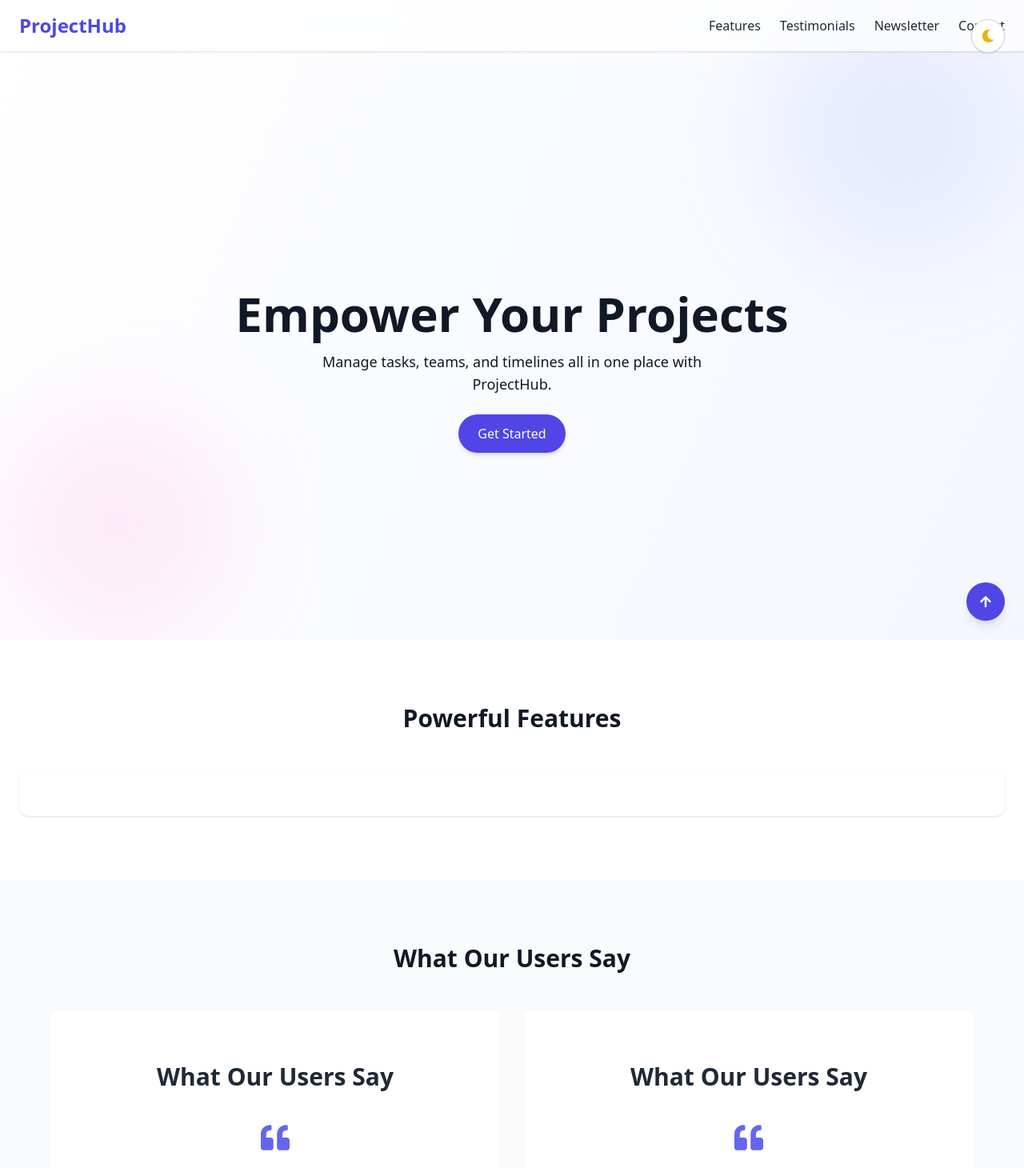
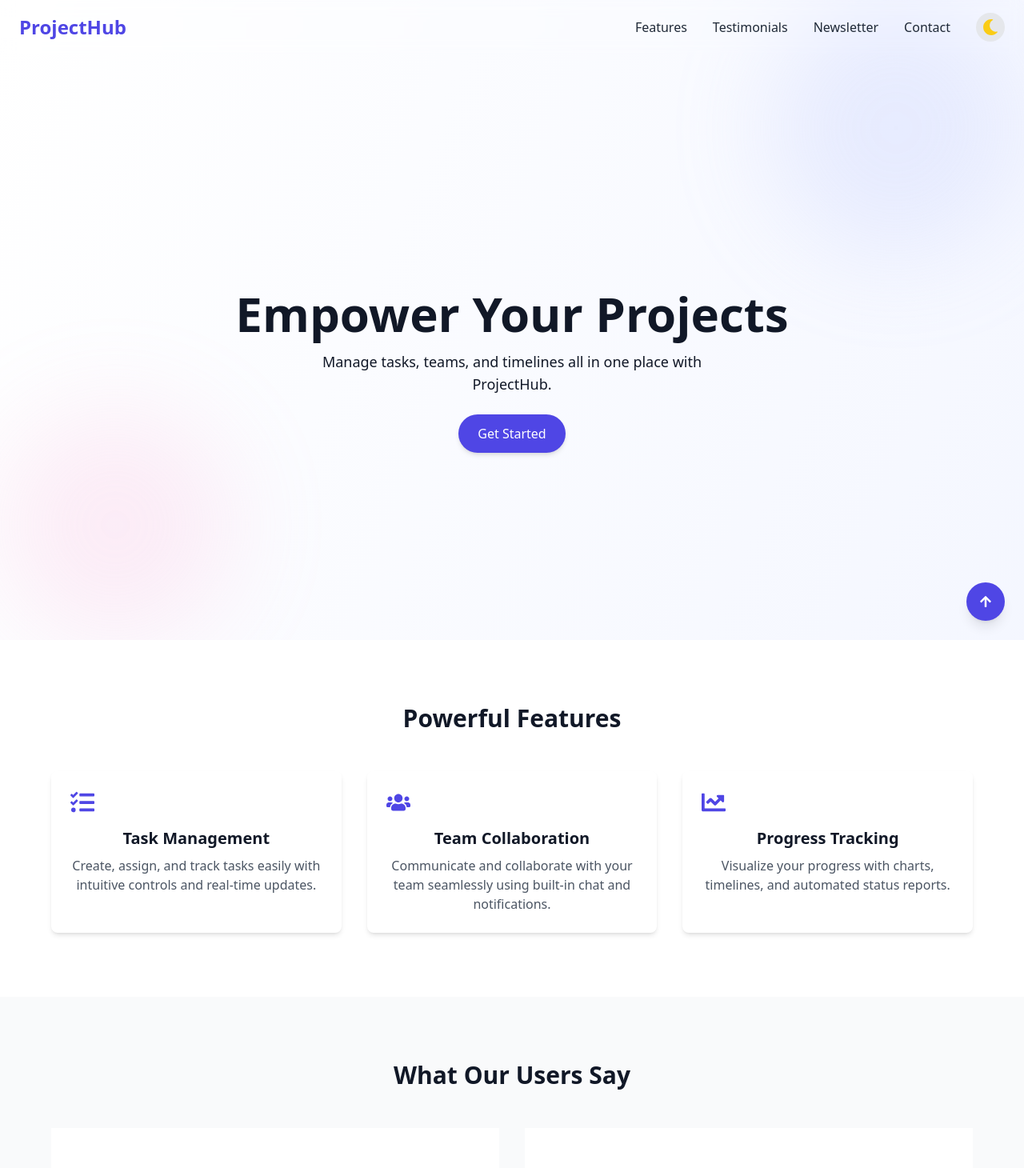
Before and after one commit to gauranshahuja/project-management-tool, a React (Vite) app in the folder client/: page / in a window 1280 px wide. Shown: the top 1460 px of the page at 80% size. Built offline with nearby package versions, Linux system fonts and the light colour scheme.

Commit message:
feat: refactor DarkModeToggle and Navbar components, add FeatureSection for enhanced UI and functionality

```diff
--- a/client/src/components/DarkModeToggle.jsx
+++ b/client/src/components/DarkModeToggle.jsx
@@ -1,31 +1,31 @@
 import { useEffect, useState } from "react";
-import { FaSun, FaMoon } from "react-icons/fa";
+import { FaMoon, FaSun } from "react-icons/fa";
 
-function DarkModeToggle() {
-  const [dark, setDark] = useState(
-    localStorage.getItem("theme") === "dark" ||
-      (!("theme" in localStorage) && window.matchMedia("(prefers-color-scheme: dark)").matches)
-  );
+const DarkModeToggle = () => {
+  const [darkMode, setDarkMode] = useState(() => {
+    return localStorage.getItem("theme") === "dark";
+  });
 
   useEffect(() => {
     const root = window.document.documentElement;
-    if (dark) {
+    if (darkMode) {
       root.classList.add("dark");
       localStorage.setItem("theme", "dark");
     } else {
       root.classList.remove("dark");
       localStorage.setItem("theme", "light");
     }
-  }, [dark]);
+  }, [darkMode]);
 
   return (
     <button
-      onClick={() => setDark(!dark)}
-      className="fixed top-6 right-6 z-50 bg-white dark:bg-gray-900 text-yellow-500 dark:text-gray-300 border border-gray-300 dark:border-gray-600 shadow p-3 rounded-full transition duration-300"
+      onClick={() => setDarkMode(!darkMode)}
+      className="p-2 rounded-full text-xl text-yellow-400 dark:text-white bg-gray-200 dark:bg-gray-700 hover:scale-105 transition-transform"
+      aria-label="Toggle Dark Mode"
     >
-      {dark ? <FaSun /> : <FaMoon />}
+      {darkMode ? <FaSun /> : <FaMoon />}
     </button>
   );
-}
+};
 
 export default DarkModeToggle;
--- a/client/src/components/FeatureCard.jsx
+++ b/client/src/components/FeatureCard.jsx
@@ -1,15 +1,16 @@
-import { IconContext } from "react-icons";
+// src/components/FeatureCard.jsx
 
-function FeatureCard({ icon, title, description }) {
+const FeatureCard = ({ icon, title, description, aos }) => {
   return (
-    <div className="bg-white dark:bg-gray-800 p-6 rounded-xl shadow hover:scale-105 transition transform duration-300">
-      <IconContext.Provider value={{ size: "2em", className: "text-indigo-500 mb-4" }}>
-        <div>{icon}</div>
-      </IconContext.Provider>
-      <h3 className="text-xl font-bold mb-2">{title}</h3>
-      <p>{description}</p>
+    <div
+      className="bg-white dark:bg-gray-800 rounded-lg shadow-md p-6 text-center hover:scale-105 transition-transform"
+      data-aos={aos}
+    >
+      <div className="text-indigo-600 mb-4">{icon}</div>
+      <h3 className="text-xl font-semibold mb-2">{title}</h3>
+      <p className="text-gray-600 dark:text-gray-300">{description}</p>
     </div>
   );
-}
+};
 
 export default FeatureCard;
--- /dev/null
+++ b/client/src/components/FeatureSection.jsx
@@ -0,0 +1,46 @@
+// src/components/FeatureSection.jsx
+
+import FeatureCard from "./FeatureCard";
+import { FaTasks, FaUsers, FaChartLine } from "react-icons/fa";
+
+const features = [
+  {
+    icon: <FaTasks size={30} />,
+    title: "Task Management",
+    description:
+      "Create, assign, and track tasks easily with intuitive controls and real-time updates.",
+    aos: "fade-up",
+  },
+  {
+    icon: <FaUsers size={30} />,
+    title: "Team Collaboration",
+    description:
+      "Communicate and collaborate with your team seamlessly using built-in chat and notifications.",
+    aos: "fade-up",
+  },
+  {
+    icon: <FaChartLine size={30} />,
+    title: "Progress Tracking",
+    description:
+      "Visualize your progress with charts, timelines, and automated status reports.",
+    aos: "fade-up",
+  },
+];
+
+const FeatureSection = () => {
+  return (
+    <div className="grid md:grid-cols-3 gap-8 max-w-6xl mx-auto">
+      {features.map((feature, index) => (
+        <FeatureCard
+          key={index}
+          icon={feature.icon}
+          title={feature.title}
+          description={feature.description}
+          aos={feature.aos}
+        />
+      ))}
+    </div>
+  );
+};
+
+export default FeatureSection;
--- a/client/src/components/Navbar.jsx
+++ b/client/src/components/Navbar.jsx
@@ -1,14 +1,13 @@
 // src/components/Navbar.jsx
 
-import { useState } from "react";
+import { useState, useEffect } from "react";
 import { Link } from "react-scroll";
 import { FaBars, FaTimes } from "react-icons/fa";
 import DarkModeToggle from "./DarkModeToggle";
 
 const Navbar = () => {
   const [menuOpen, setMenuOpen] = useState(false);
-
-  const toggleMenu = () => setMenuOpen(!menuOpen);
+  const [isScrolled, setIsScrolled] = useState(false);
 
   const navLinks = [
     { name: "Features", to: "features" },
@@ -17,21 +16,41 @@ const Navbar = () => {
     { name: "Contact", to: "contact" },
   ];
 
+  const toggleMenu = () => setMenuOpen(!menuOpen);
+
+  // Optional: Add scroll effect to change navbar background on scroll
+  useEffect(() => {
+    const handleScroll = () => {
+      setIsScrolled(window.scrollY > 10);
+    };
+
+    window.addEventListener("scroll", handleScroll);
+    return () => window.removeEventListener("scroll", handleScroll);
+  }, []);
+
   return (
-    <header className="fixed top-0 left-0 w-full bg-white/70 dark:bg-gray-900/70 backdrop-blur z-50 shadow">
+    <header
+      className={`fixed top-0 left-0 w-full z-50 transition-all duration-300 ${
+        isScrolled
+          ? "bg-white/80 dark:bg-gray-900/80 shadow"
+          : "bg-transparent"
+      } backdrop-blur`}
+    >
       <div className="max-w-7xl mx-auto px-6 py-4 flex justify-between items-center">
+        {/* Logo */}
         <h1 className="text-2xl font-bold text-indigo-600 dark:text-white">
           ProjectHub
         </h1>
 
-        {/* Desktop Nav */}
-        <nav className="hidden md:flex gap-6 items-center">
+        {/* Desktop Navigation */}
+        <nav className="hidden md:flex gap-8 items-center">
           {navLinks.map((link) => (
             <Link
               key={link.name}
               to={link.to}
               smooth={true}
               duration={500}
+              offset={-80}
               className="cursor-pointer text-gray-800 dark:text-white hover:text-indigo-600 dark:hover:text-indigo-400 transition"
             >
               {link.name}
@@ -40,21 +59,26 @@ const Navbar = () => {
           <DarkModeToggle />
         </nav>
 
-        {/* Mobile Nav Toggle */}
-        <button onClick={toggleMenu} className="md:hidden text-2xl text-gray-800 dark:text-white">
+        {/* Mobile Menu Toggle */}
+        <button
+          onClick={toggleMenu}
+          className="md:hidden text-2xl text-gray-800 dark:text-white"
+          aria-label="Toggle Menu"
+        >
           {menuOpen ? <FaTimes /> : <FaBars />}
         </button>
       </div>
 
-      {/* Mobile Menu */}
+      {/* Mobile Navigation */}
       {menuOpen && (
-        <div className="md:hidden px-6 py-4 space-y-4 bg-white dark:bg-gray-900">
+        <div className="md:hidden bg-white dark:bg-gray-900 px-6 py-4 space-y-4">
           {navLinks.map((link) => (
             <Link
               key={link.name}
               to={link.to}
               smooth={true}
               duration={500}
+              offset={-80}
               onClick={toggleMenu}
               className="block text-gray-800 dark:text-white hover:text-indigo-600 dark:hover:text-indigo-400 transition"
             >
--- a/client/src/pages/LandingPage.jsx
+++ b/client/src/pages/LandingPage.jsx
@@ -2,7 +2,7 @@
 
 import { useEffect } from "react";
 import Navbar from "../components/Navbar";
-import FeatureSection from "../components/FeatureCard";
+import FeatureSection from "../components/FeatureSection";
 import ContactForm from "../components/ContactForm";
 import Newsletter from "../components/Newsletter";
 import TestimonialCard from "../components/Testimonials";
--- a/client/tailwind.config.js
+++ b/client/tailwind.config.js
@@ -1,6 +1,9 @@
-// client/tailwind.config.js
 module.exports = {
-  content: ['./src/**/*.{js,jsx,ts,tsx}'],
+  content: [
+    "./index.html",
+    "./src/**/*.{js,ts,jsx,tsx}",
+  ],
+  darkMode: "class", // <- this is crucial
   theme: {
     extend: {},
   },
```
